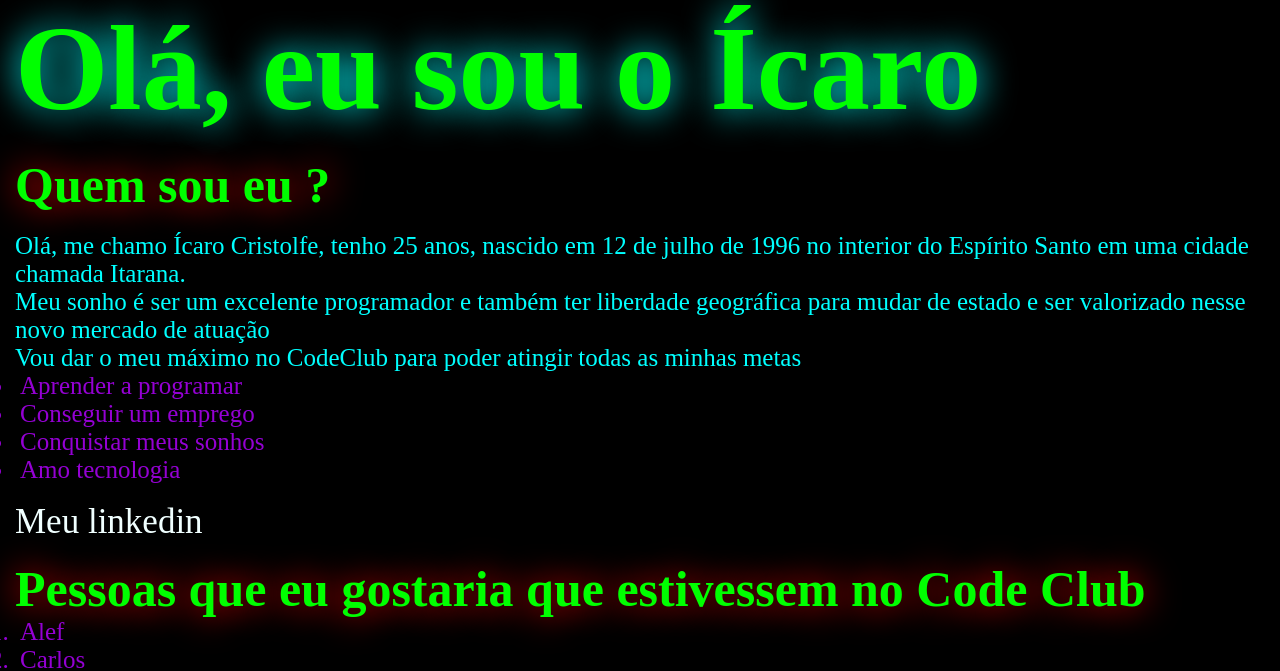
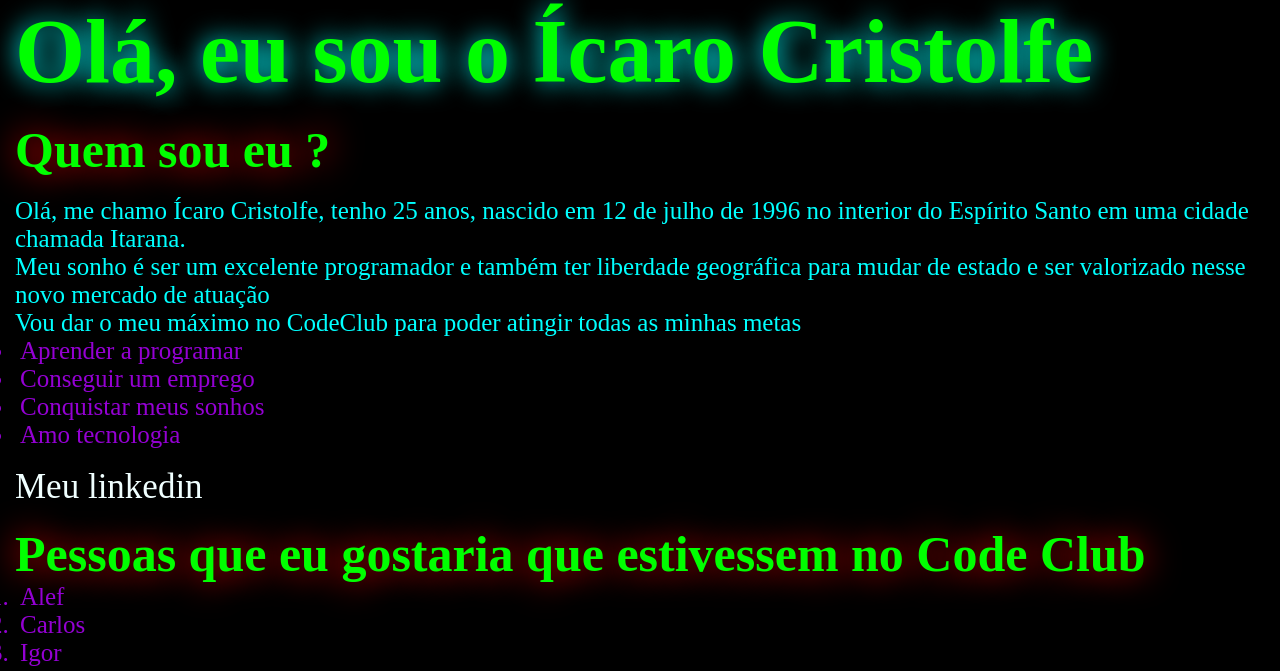
Before and after one commit to Icristolfe/Desafio-HTML, a plain HTML site: page index.html in a window 1280 px wide. Shown: the top 671 px of the page. Drawn offline with Linux system fonts and the light colour scheme.

Commit message:
add commits

```diff
--- a/index.html
+++ b/index.html
@@ -10,7 +10,7 @@
 </head>
 
 <body>
-    <h1> Olá, eu sou o <b>Ícaro</b></h1>
+    <h1> Olá, eu sou o Ícaro Cristolfe</h1>
     <br>
     <h2> Quem sou eu ?</h2>
     <br>
--- a/style.css
+++ b/style.css
@@ -8,7 +8,7 @@
 
 h1 {
     color: #00FF00;
-    font-size: 120px;
+    font-size: 90px;
     text-shadow: 0em 0em 0.3em #00FFFF;
 }
 
```
Also changed, not shown: assets/icaro.png (added), 1 other file.
